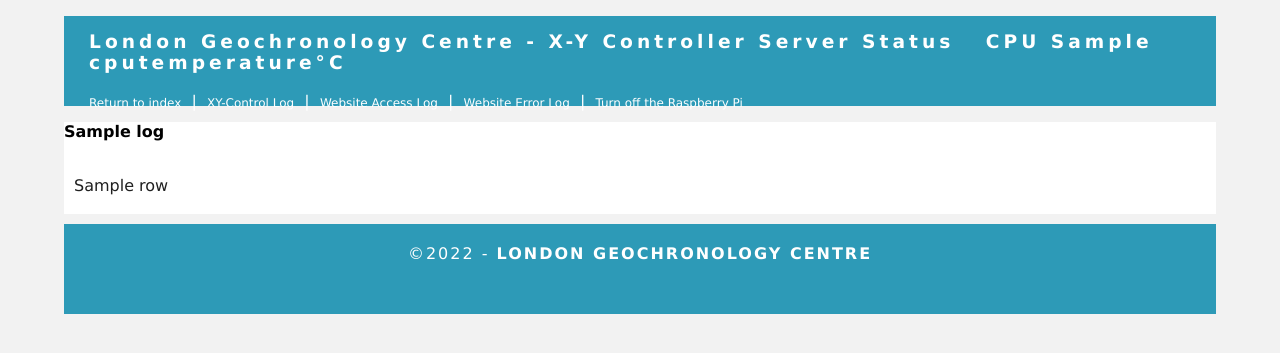
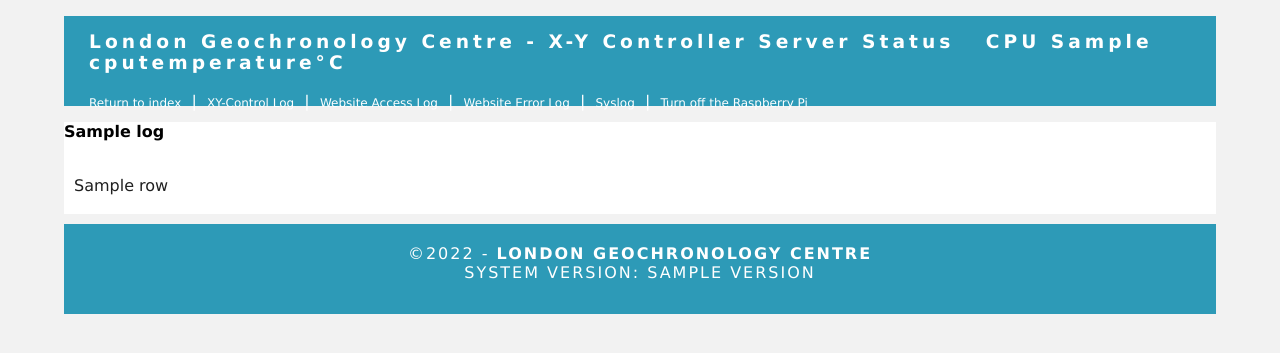
Before and after one commit to westerlymerlin/RPi-XY-Controller, a Flask app: template templates/logs.html in a window 1280 px wide. Shown: the top 353 px of the page. Run offline with Flask 2, Linux system fonts and the light colour scheme; the template is opened without the code that fills it: most values are stand-ins (such as "Sample title", 1, 10 or a date in 2020); parts of the project's set-up code (start-up, migrations or seed data) failed here and were passed over.

Commit message:
v1.9.0 Added xmoving and ymoving data to api json message added system version into html pages added syslog html page

```diff
--- a/app.py
+++ b/app.py
@@ -13,7 +13,7 @@
         log = f.readline()
     f.close()
     cputemperature = round(float(log)/1000, 1)
-    return render_template('index.html', locations=positions.httpstatus(), cputemperature=cputemperature)
+    return render_template('index.html', locations=httpstatus(), version=version, cputemperature=cputemperature)
 
 
 @app.route('/api', methods=['POST'])
@@ -22,14 +22,17 @@
         item = request.json['item']
         command = request.json['command']
         parsecontrol(item, command)
-        return jsonify(positions.apistatus()), 201
+        return jsonify(apistatus()), 201
     except KeyError:
         return "badly formed json message", 201
+
 
 @app.route('/selftest')
 def selftest():
     runselftest()
-    return 'Self-Test started, please review logs and front panel to see results <A href="/pylog">Click here for logs</A>'
+    return 'Self-Test started, please review logs and front panel to see results' \
+           ' <A href="/pylog">Click here for logs</A>'
+
 
 @app.route('/pylog')
 def showplogs():
@@ -42,7 +45,7 @@
     f.close()
     log.reverse()
     logs = tuple(log)
-    return render_template('logs.html', rows=logs, log='X-Y log', cputemperature=cputemperature)
+    return render_template('logs.html', rows=logs, log='X-Y log', version=version, cputemperature=cputemperature)
 
 
 @app.route('/guaccesslog')
@@ -56,7 +59,8 @@
     f.close()
     log.reverse()
     logs = tuple(log)
-    return render_template('logs.html', rows=logs, log='gunicorn access log', cputemperature=cputemperature)
+    return render_template('logs.html', rows=logs, log='gunicorn access log', version=version,
+                           cputemperature=cputemperature)
 
 
 @app.route('/guerrorlog')
@@ -70,7 +74,22 @@
     f.close()
     log.reverse()
     logs = tuple(log)
-    return render_template('logs.html', rows=logs, log='gunicorn error log', cputemperature=cputemperature)
+    return render_template('logs.html', rows=logs, log='gunicorn error log', version=version,
+                           cputemperature=cputemperature)
+
+
+@app.route('/syslog')
+def showslogs():
+    with open(settings['logging']['cputemp'], 'r') as f:
+        log = f.readline()
+    f.close()
+    cputemperature = round(float(log)/1000, 1)
+    with open(settings['logging']['syslogfilepath'], 'r') as f:
+        log = f.readlines()
+    f.close()
+    log.reverse()
+    logs = tuple(log)
+    return render_template('logs.html', rows=logs, log='system log', version=version, cputemperature=cputemperature)
 
 
 @app.route('/uscHALT')
--- a/settings.py
+++ b/settings.py
@@ -1,6 +1,6 @@
 import json
 
-version = '1.8.0'
+version = '1.9.0'
 settings = {}
 
 
@@ -16,6 +16,7 @@
     settings['logging']['logappname'] = 'X-Y-Driver-Py'
     settings['logging']['gunicornpath'] = './logs/'
     settings['logging']['cputemp'] = '/sys/class/thermal/thermal_zone0/temp'
+    settings['logging']['syslogfilepath'] = '/var/log/syslog'
     with open('settings.json', 'w') as outfile:
         json.dump(settings, outfile, indent=4, ensure_ascii=True, sort_keys=True)
 
--- a/static/systemhalt.html
+++ b/static/systemhalt.html
@@ -23,7 +23,7 @@
           <a href = "/pylog">Bloody Hell no, get me away from this page at once</a></P>
 </section>
       <section class="banner">
-            <div class ="copyright">&copy;2020 - <strong>London Geochronology Centre</strong></div>
+            <div class ="copyright">&copy;2022 - <strong>London Geochronology Centre</strong></div>
 	  </section>
 </body>
 </html>
--- a/steppercontrol.py
+++ b/steppercontrol.py
@@ -29,17 +29,6 @@
             return self.y
         else:
             return -99.99
-
-    def httpstatus(self):
-        statuslist = ({'xpos': round(self.x, 4), 'ypos': round(self.y, 4)})
-        # print(statuslist)
-        return statuslist
-
-    def apistatus(self):
-        statuslist = ({'xpos': self.x, 'ypos': self.y})
-        # print(statuslist)
-        return statuslist
-
 
 class StepperClass:
     def __init__(self):
@@ -191,6 +180,13 @@
         GPIO.output(self.channelb, channels[2])
         GPIO.output(self.channelbb, channels[3])
 
+def httpstatus():
+    statuslist = ({'xpos': round(positions.x, 4), 'ypos': round(positions.y, 4)})
+    return statuslist
+
+def apistatus():
+    statuslist = ({'xpos': positions.x, 'xmoving': stepperx.moving, 'ypos': positions.y, 'ymoving': steppery.moving })
+    return statuslist
 
 def parsecontrol(item, command):
     try:
--- a/templates/index.html
+++ b/templates/index.html
@@ -17,6 +17,7 @@
               <a href = "/pylog" class="breadcrumblink">XY-Control Log</a> &nbsp|&nbsp
               <a href = "/guaccesslog" class="breadcrumblink">Website Access Log</a> &nbsp|&nbsp
               <a href = "/guerrorlog" class="breadcrumblink">Website Error Log</a> &nbsp|&nbsp
+              <a href = "/log" class="breadcrumblink">Syslog</a> &nbsp|&nbsp
               <a href = {{ url_for('static',filename='systemhalt.html') }} class="breadcrumblink">Turn off the Raspberry Pi</a></p>
           </div>
   </section>
@@ -40,7 +41,7 @@
     <p>&nbsp</p>
 	</section>
   <section class="banner">
- <div class ="copyright">&copy;2022 - <strong>London Geochronology Centre</strong></div>
+       <div class ="copyright">&copy;2022 - <strong>London Geochronology Centre</strong><br>System Version: {{version}}</div>
 	  </section>
 </body>
 </html>
--- a/templates/logs.html
+++ b/templates/logs.html
@@ -16,6 +16,7 @@
               <a href = "/pylog" class="breadcrumblink">XY-Control Log</a> &nbsp|&nbsp
               <a href = "/guaccesslog" class="breadcrumblink">Website Access Log</a> &nbsp|&nbsp
               <a href = "/guerrorlog" class="breadcrumblink">Website Error Log</a> &nbsp|&nbsp
+              <a href = "/syslog" class="breadcrumblink">Syslog</a> &nbsp|&nbsp
               <a href = {{ url_for('static',filename='systemhalt.html') }} class="breadcrumblink">Turn off the Raspberry Pi</a></p>
           </div>
   </section>
@@ -32,7 +33,7 @@
         &nbsp</p>
 	</section>
   <section class="banner">
- <div class ="copyright">&copy;2022 - <strong>London Geochronology Centre</strong></div>
+       <div class ="copyright">&copy;2022 - <strong>London Geochronology Centre</strong><br>System Version: {{version}}</div>
 	  </section>
 </body>
 </html>
```
